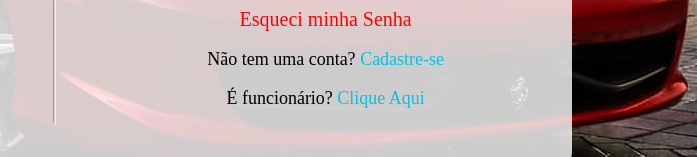
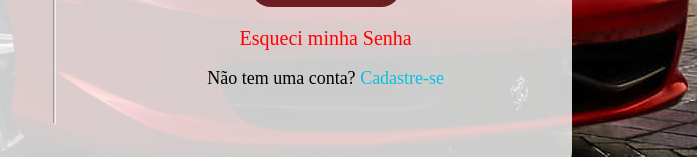
Before and after one commit to Fernando-Onishi/html1, a plain HTML site: page cc/ConclusaoDeCurso/ConclusaoDeCurso/inicio/cliente/login.html in a window 1280 px wide. Shown: the part 643-800 px from the top of the page, 583-1280 px from the left. Drawn offline with Linux system fonts and the light colour scheme; files whose address does not match are found by name.

Commit message:
Update login.html

```diff
--- a/cc/ConclusaoDeCurso/ConclusaoDeCurso/inicio/cliente/login.html
+++ b/cc/ConclusaoDeCurso/ConclusaoDeCurso/inicio/cliente/login.html
@@ -41,7 +41,6 @@
                 <a href="/cc/ConclusaoDeCurso/ConclusaoDeCurso/inicio/TelaInicial/TelaInicial.html"><button class="enviar"><strong>Enviar</strong></button></a>
             <p id="pLogin"><a href="" class="esqueciSenha">Esqueci minha Senha</a></p>
             <p class="cadastre" id="pLogin">Não tem uma conta? <a href="cadastro.html" class="cadastrese">Cadastre-se</a></p>
-            <p class="funcionario" id="pLogin">É funcionário? <a href="Funcionario.html" class="logarFuncionario">Clique Aqui</a></p>
         </div>
 
     </main>
```
